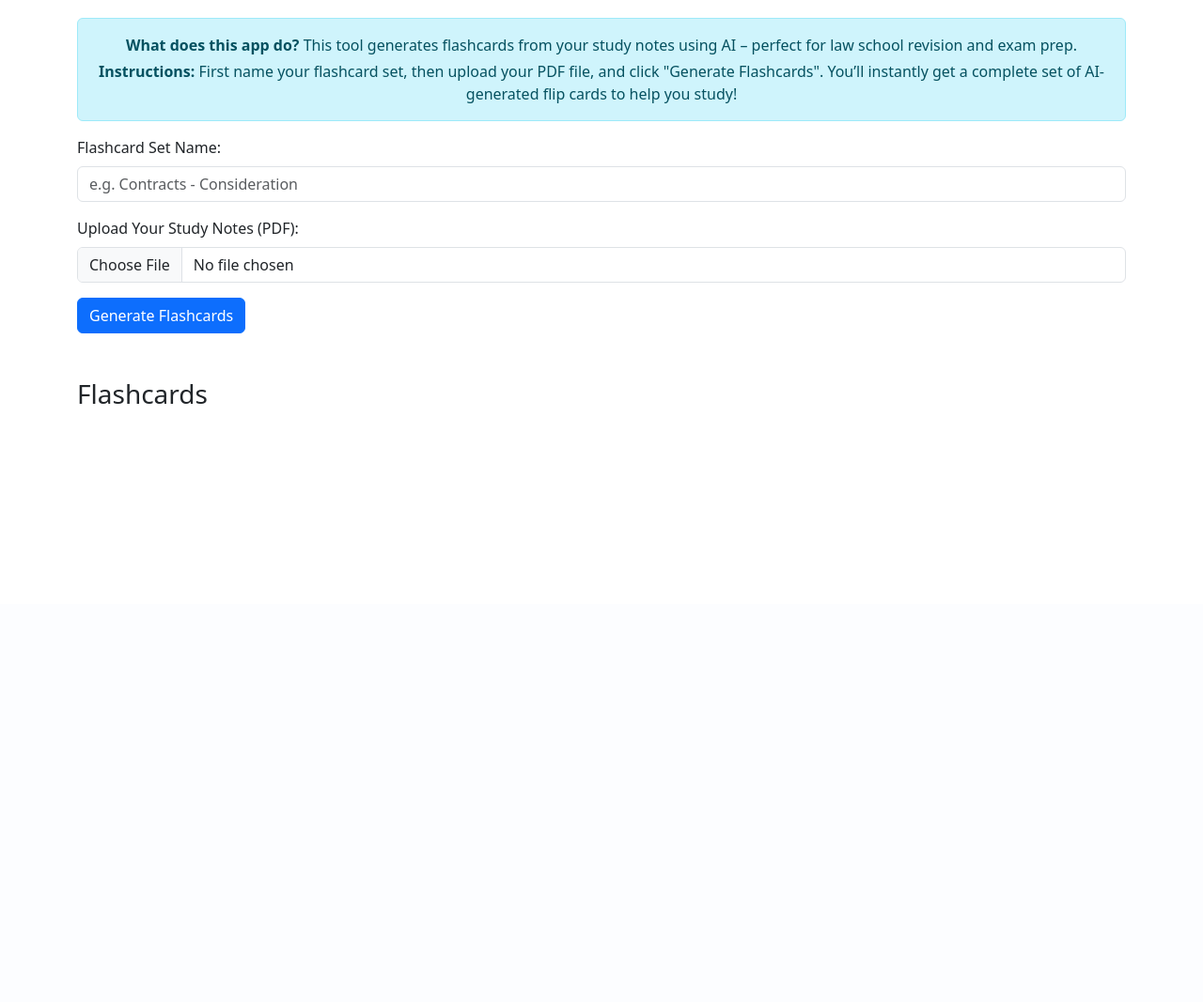
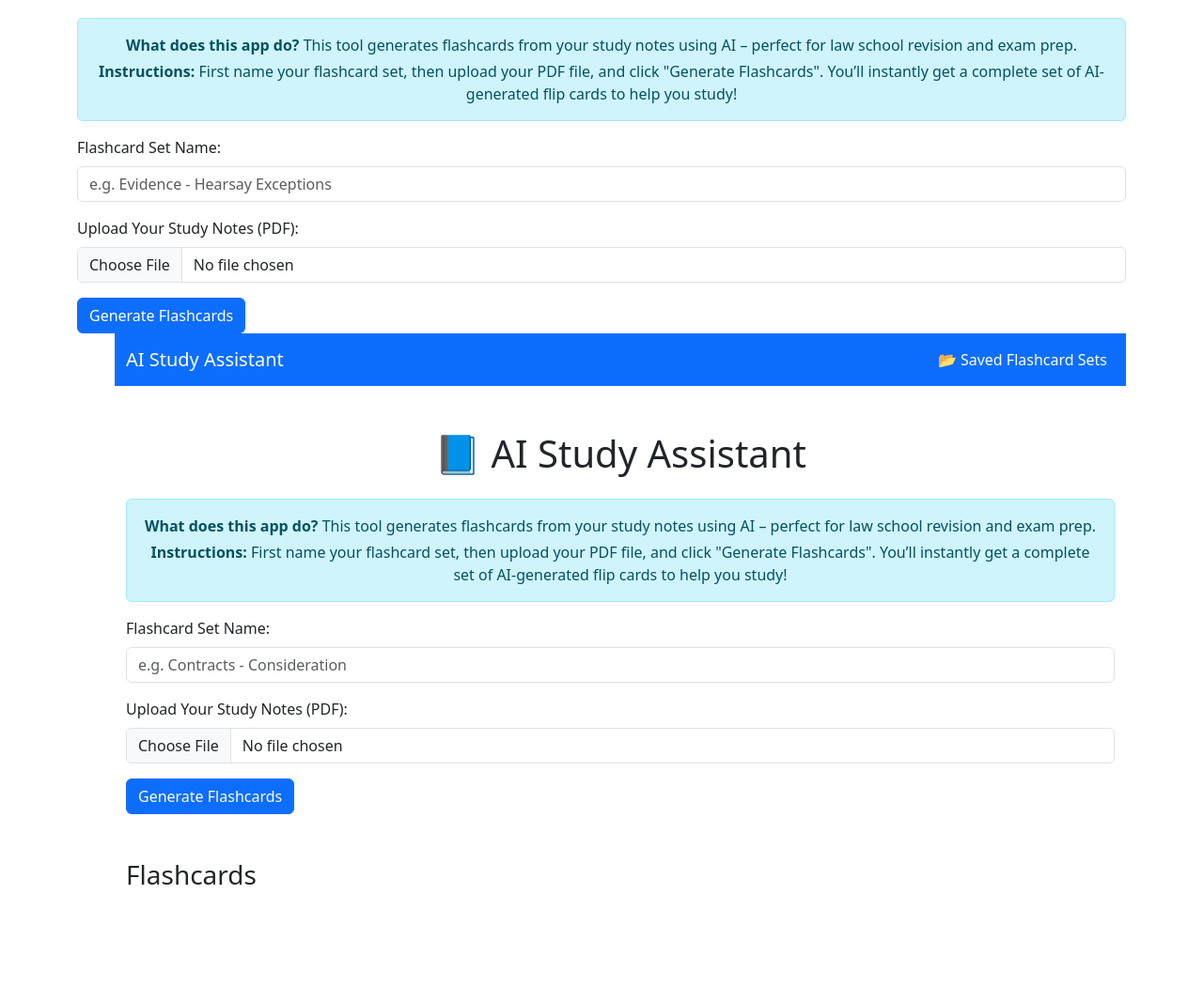
Before and after one commit to tdog5497/AI-App-Test, a Flask app: page / in a window 1280 px wide. Shown: the part 157-1224 px from the top of the page at 94% size. Before the commit the page ends 587 px from the top, so only its background shows below. Run offline with Flask 3, Linux system fonts and the light colour scheme; some libraries are stand-ins or nearby versions.

Commit message:
Update index.html

```diff
--- a/templates/index.html
+++ b/templates/index.html
@@ -1,3 +1,90 @@
+<!DOCTYPE html>
+<html lang="en">
+<head>
+  <meta charset="UTF-8" />
+  <title>AI Study Assistant</title>
+  <meta name="viewport" content="width=device-width, initial-scale=1" />
+  <link href="https://cdn.jsdelivr.net/npm/bootstrap@5.3.3/dist/css/bootstrap.min.css" rel="stylesheet">
+  <link rel="stylesheet" href="{{ url_for('static', filename='style.css') }}">
+  <style>
+    .quiz-mode .card-answer {
+      background-color: #007bff;
+      color: white;
+      cursor: pointer;
+      border: 2px solid #007bff;
+      border-radius: 10px;
+      padding: 20px;
+      font-weight: bold;
+      display: flex;
+      align-items: center;
+      justify-content: center;
+      height: 100%;
+    }
+
+    .quiz-mode .card-answer.hidden {
+      background-color: #f8f9fa;
+      color: transparent;
+      border: 2px solid #ccc;
+    }
+
+    .question-card {
+      background-color: #007bff;
+      color: white;
+      border-radius: 10px;
+      padding: 20px;
+      font-weight: bold;
+      height: 100%;
+      display: flex;
+      align-items: center;
+      justify-content: center;
+      border: 2px solid #007bff;
+    }
+  </style>
+</head>
+<body>
+
+  <!-- Navbar -->
+  <nav class="navbar navbar-expand-lg navbar-dark bg-primary">
+    <div class="container-fluid">
+      <a class="navbar-brand" href="/">AI Study Assistant</a>
+      <button class="navbar-toggler" type="button" data-bs-toggle="collapse" data-bs-target="#navbarNav">
+        <span class="navbar-toggler-icon"></span>
+      </button>
+      <div class="collapse navbar-collapse" id="navbarNav">
+        <ul class="navbar-nav ms-auto">
+          <li class="nav-item">
+            <a class="nav-link" href="/sets">📂 Saved Flashcard Sets</a>
+          </li>
+        </ul>
+      </div>
+    </div>
+  </nav>
+
+  <!-- Main Content -->
+  <div class="container py-5">
+    <h1 class="text-center mb-4">📘 AI Study Assistant</h1>
+
+    <!-- Instructions -->
+    <div class="alert alert-info text-center" role="alert">
+      <p class="mb-1"><strong>What does this app do?</strong> This tool generates flashcards from your study notes using AI – perfect for law school revision and exam prep.</p>
+      <p class="mb-0"><strong>Instructions:</strong> First name your flashcard set, then upload your PDF file, and click "Generate Flashcards". You’ll instantly get a complete set of AI-generated flip cards to help you study!</p>
+    </div>
+
+    <!-- Upload Form -->
+    <form id="upload-form" enctype="multipart/form-data">
+      <div class="mb-3">
+        <label for="set-name" class="form-label">Flashcard Set Name:</label>
+        <input type="text" class="form-control" name="setName" id="set-name" placeholder="e.g. Evidence - Hearsay Exceptions" required />
+      </div>
+      <div class="mb-3">
+        <label for="pdf" class="form-label">Upload Your Study Notes (PDF):</label>
+        <input type="file" class="form-control" name="pdf" accept=".pdf" required />
+      </div>
+      <button type="submit" class="btn btn-primary">Generate Flashcards</button>
+    </form>
+
+    <!-- Quiz Mode Toggle -->
+    <div class="form-check form-switch
 <!DOCTYPE html>
 <html lang="en">
 <head>
```
